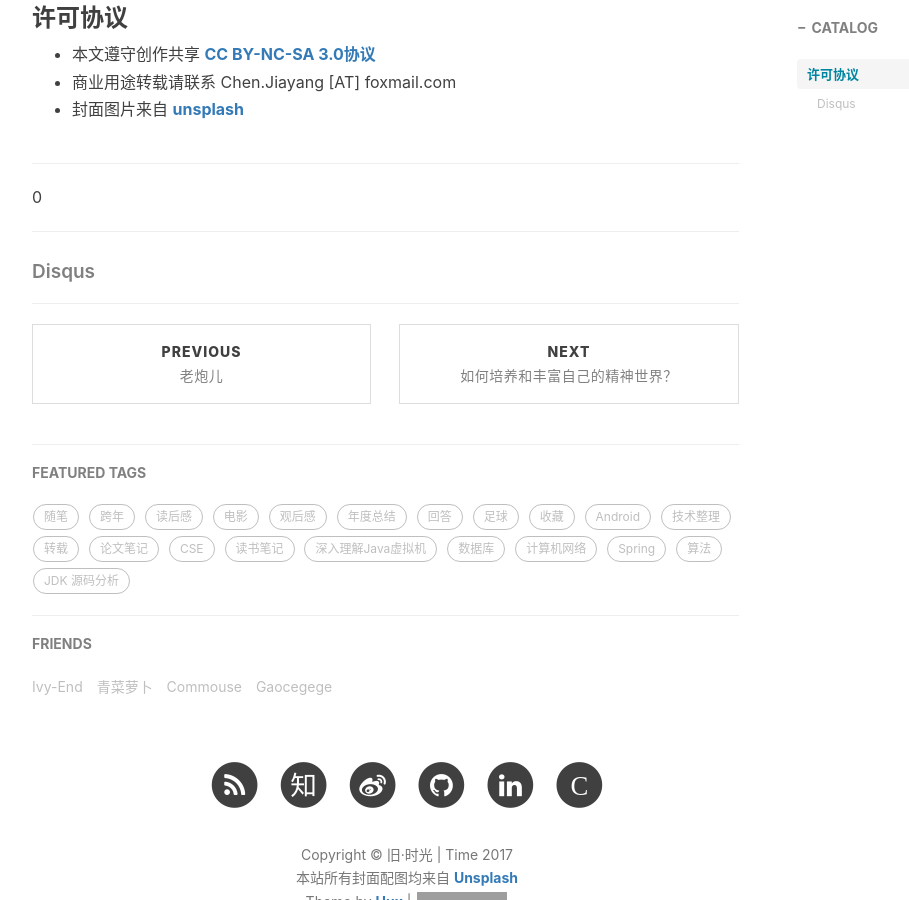
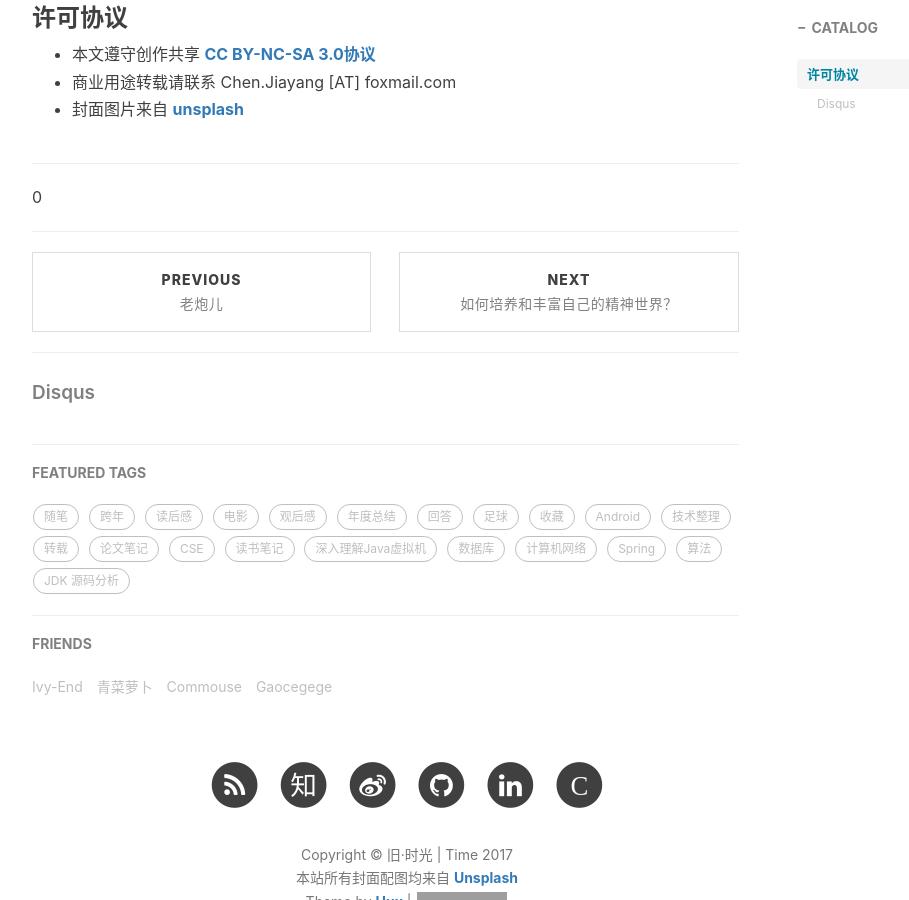
Before and after one commit to jiayangchen/jiayangchen.github.io, a Jekyll site: the page built from _posts/2015-12-31-new-year.md, in a window 1280 px wide and 900 px high, scrolled down 823 px. Shown: the whole window, without its empty margins (233-1142 px from the left). Built offline with Jekyll 4.4.1, drawn with Linux system fonts in a browser that asks for light colours; nearby versions of some CDN libraries; comment, search, counter and statistics services are not loaded; grey boxes are pictures that could not be loaded.

Commit message:
update photo.htm

```diff
--- a/_layouts/post.html
+++ b/_layouts/post.html
@@ -64,8 +64,7 @@ layout: default
                 <hr>
                 <div class="bshare-custom icon-medium-plus"><a title="分享到微信" class="bshare-weixin"></a><a title="分享到豆瓣" class="bshare-douban"></a><a title="分享到QQ好友" class="bshare-qqim"></a><a title="分享到新浪微博" class="bshare-sinaminiblog"></a><a title="分享到电子邮件" class="bshare-email"></a><a title="分享到QQ空间" class="bshare-qzone"></a><a title="分享到人人网" class="bshare-renren"></a><a title="分享到腾讯微博" class="bshare-qqmb"></a><a title="分享到网易微博" class="bshare-neteasemb"></a><a title="更多平台" class="bshare-more bshare-more-icon more-style-addthis"></a><span class="BSHARE_COUNT bshare-share-count">0</span></div><script type="text/javascript" charset="utf-8" src="http://static.bshare.cn/b/buttonLite.js#style=-1&amp;uuid=&amp;pophcol=2&amp;lang=zh"></script><script type="text/javascript" charset="utf-8" src="http://static.bshare.cn/b/bshareC0.js"></script>
 
-                <hr>
-                <h5>Disqus</h5>
+
 
                 {% if site.duoshuo_share && site.duoshuo_username %}
                 <!-- 多说 Share start -->
@@ -112,6 +111,8 @@ layout: default
                     {% endif %}
                 </ul>
 
+                <hr>
+                <h5>Disqus</h5>
 
                 {% if site.duoshuo_username %}
                 <!-- 多说评论框 start -->
```
